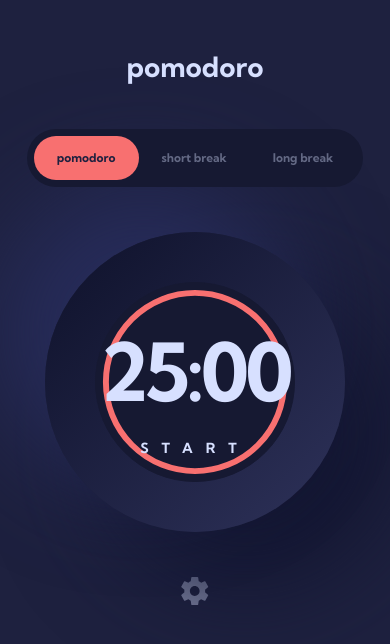
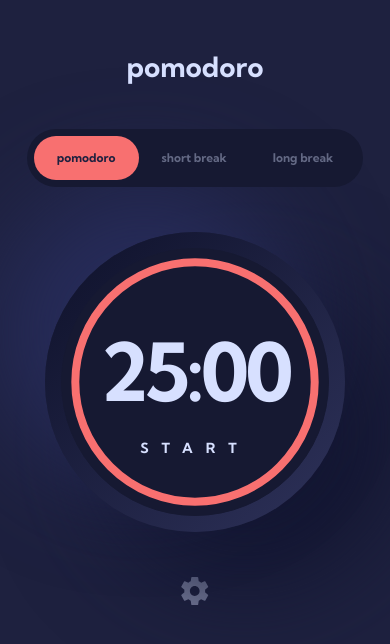
Before and after one commit to dominicgerman/pomodoro, a React (Vite) app: page / in a window 390 px wide. Shown: the top 644 px of the page. Built offline with nearby package versions, Linux system fonts and the light colour scheme.

Commit message:
Modify all media queries to 'max-width' syntax
The issue had something to do with the syntax i was using for the width property. I've now changed all the exisiting media queries to the more traditional
'max-width' syntax.

```diff
--- a/src/components/Selector.module.css
+++ b/src/components/Selector.module.css
@@ -32,7 +32,7 @@
   opacity: 1 !important;
 }
 
-@media (width <= 37.5em) {
+@media (max-width: 37.5em) {
   .selector {
     font-size: 12px;
     line-height: 14px;
--- a/src/components/Timer.module.css
+++ b/src/components/Timer.module.css
@@ -49,8 +49,8 @@
 /* 300, 268 */
 @media (max-width: 37.5em) {
   .timer {
-    width: 200px;
-    height: 200px;
+    width: 268px;
+    height: 268px;
   }
 
   .timerWrapper {
--- a/src/index.css
+++ b/src/index.css
@@ -86,7 +86,7 @@ button:hover {
   }
 }
 
-@media (width <= 37.5em) {
+@media (max-width: 37.5em) {
   h1 {
     font-size: 80px;
     line-height: 100px;
```
